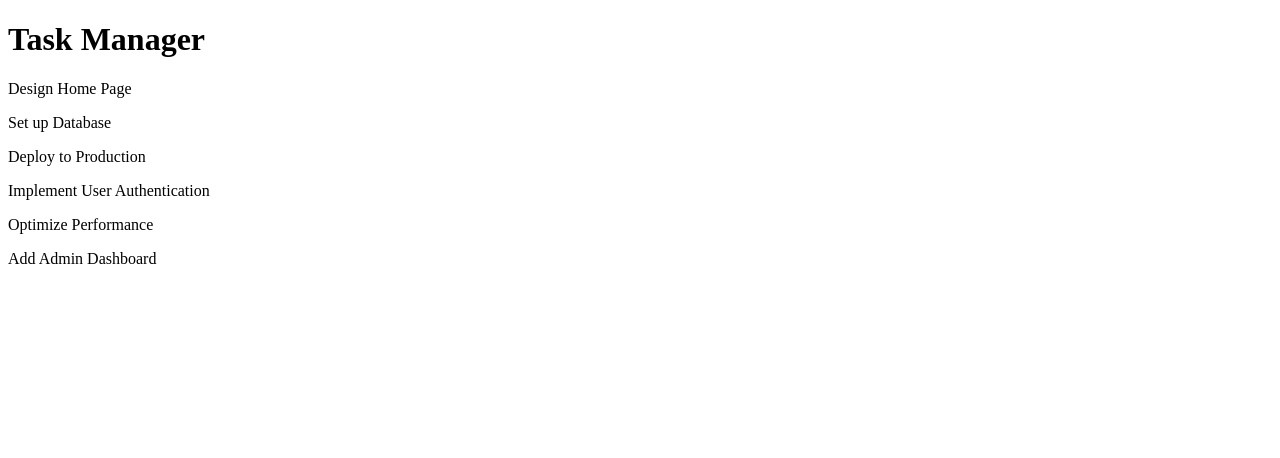
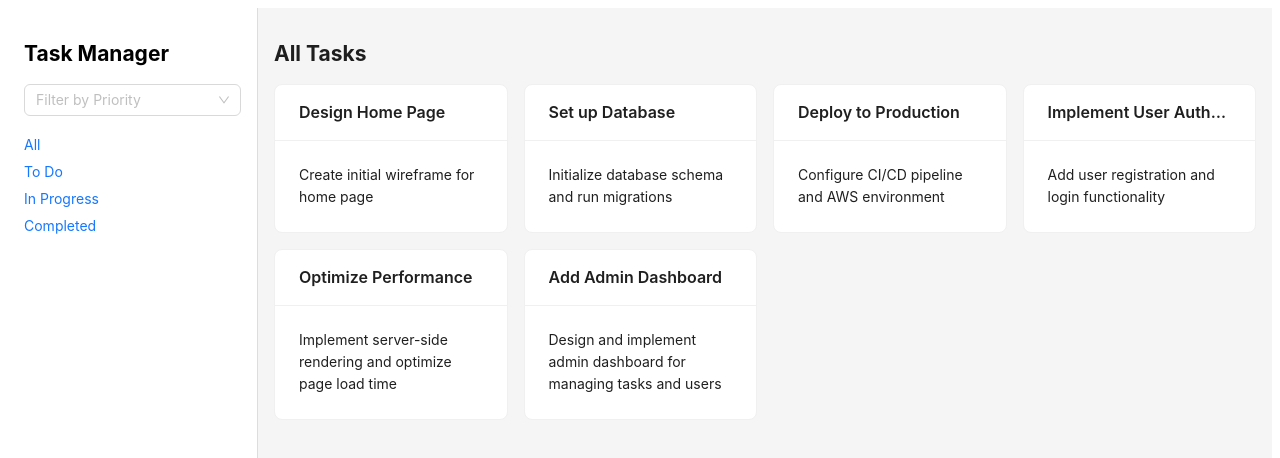
Before and after one commit to stojkov5/progress-tracker, a React (Vite) app: page / in a window 1280 px wide. Shown: the top 458 px of the page. Built offline with nearby package versions, Linux system fonts and the light colour scheme.

Commit message:
Added Sidebar, Priority Filter , and Status Links.

```diff
--- a/src/App.jsx
+++ /dev/null
@@ -1,5 +0,0 @@
-function App() {
-  return <></>;
-}
-
-export default App;
--- /dev/null
+++ b/src/components/PriorityFilter.jsx
@@ -0,0 +1,18 @@
+import { Select } from "antd";
+
+const PriorityFilter = ({ onChange }) => {
+  return (
+    <Select
+      placeholder="Filter by Priority"
+      style={{ width: "100%", marginBottom: 20 }}
+      onChange={onChange}
+      allowClear
+    >
+      <Select.Option value="High">High</Select.Option>
+      <Select.Option value="Medium">Medium</Select.Option>
+      <Select.Option value="Low">Low</Select.Option>
+    </Select>
+  );
+};
+
+export default PriorityFilter;
--- /dev/null
+++ b/src/components/Status.jsx
@@ -0,0 +1,14 @@
+import { Link } from "react-router-dom";
+
+const Status = () => {
+  return (
+    <nav style={{ display: "flex", flexDirection: "column", gap: "10px" }}>
+      <Link to="/">All</Link>
+      <Link to="/tasks/todo">To Do</Link>
+      <Link to="/tasks/in-progress">In Progress</Link>
+      <Link to="/tasks/completed">Completed</Link>
+    </nav>
+  );
+};
+
+export default Status;
--- /dev/null
+++ b/src/components/TaskShow.jsx
@@ -0,0 +1,48 @@
+import { Card, Row, Col } from "antd";
+import { useQuery } from "@tanstack/react-query";
+import { useParams, useOutletContext } from "react-router-dom";
+import { useMemo } from "react";
+
+const TaskShow = () => {
+  const { status } = useParams();
+  const [selectedPriority] = useOutletContext();
+
+  // Fetch tasks from JSON file
+  const { data: tasks = [], isLoading } = useQuery({
+    queryKey: ["tasks"],
+    queryFn: async () => {
+      const response = await fetch("/tasks.json");
+      return response.json();
+    },
+  });
+
+  // Filter tasks based on status and priority
+  const filteredTasks = useMemo(() => {
+    return tasks.filter(
+      (task) =>
+        (!status || task.status.toLowerCase().replace(" ", "-") === status) &&
+        (!selectedPriority || task.priority === selectedPriority)
+    );
+  }, [tasks, status, selectedPriority]);
+
+  if (isLoading) {
+    return <p>Loading...</p>;
+  }
+
+  return (
+    <div>
+      <h2>{status ? status.replace("-", " ").toUpperCase() + " Tasks" : "All Tasks"}</h2>
+
+      {/* Display Filtered Tasks */}
+      <Row gutter={[16, 16]}>
+        {filteredTasks.map((task) => (
+          <Col key={task.id} xs={24} sm={12} md={8} lg={6}>
+            <Card title={task.title}>{task.description}</Card>
+          </Col>
+        ))}
+      </Row>
+    </div>
+  );
+};
+
+export default TaskShow;
--- /dev/null
+++ b/src/layout/Layout.jsx
@@ -0,0 +1,35 @@
+import { Layout } from "antd";
+import { Outlet } from "react-router-dom";
+import { useState } from "react";
+import PriorityFilter from "../components/PriorityFilter";
+import Status from "../components/Status";
+
+const { Sider, Content } = Layout;
+
+const AppLayout = () => {
+  const [selectedPriority, setSelectedPriority] = useState(""); // Store priority filter
+
+  return (
+    <Layout style={{ minHeight: "100vh" }}>
+      {/* Sidebar */}
+      <Sider width={250} style={{ background: "#fff", padding: "16px", borderRight: "1px solid #ddd" }}>
+        <h2>Task Manager</h2>
+
+
+        <PriorityFilter onChange={setSelectedPriority} />
+
+
+        <Status/>
+      </Sider>
+
+
+      <Layout>
+        <Content style={{ padding: "16px" }}>
+          <Outlet context={[selectedPriority]} />
+        </Content>
+      </Layout>
+    </Layout>
+  );
+};
+
+export default AppLayout;
--- a/src/main.jsx
+++ b/src/main.jsx
@@ -4,13 +4,13 @@ import { QueryClient, QueryClientProvider } from "@tanstack/react-query";
 import { RouterProvider } from "react-router-dom";
 import routes from "./routes.jsx";
 import "./index.css";
-import Dashboard from "./pages/Dashboard.jsx";
+import Layout from "./layout/Layout.jsx";
 const queryClient = new QueryClient();
 createRoot(document.getElementById("root")).render(
   <StrictMode>
     <QueryClientProvider client={queryClient}>
       <RouterProvider router={routes}>
-        <Dashboard />
+        <Layout></Layout>
       </RouterProvider>
     </QueryClientProvider>
   </StrictMode>
--- a/src/pages/Dashboard.jsx
+++ /dev/null
@@ -1,24 +0,0 @@
-import { useQuery } from "@tanstack/react-query";
-
-const Dashboard = () => {
-  const { data: tasks = [], isLoading } = useQuery({
-    queryKey: ["tasks"],
-    queryFn: async () => {
-      const response = await fetch("/tasks.json");
-      return response.json();
-    },
-  });
-  return (
-    <div>
-      <h1>Task Manager</h1>
-
-      {isLoading ? (
-        <p>Loading tasks...</p>
-      ) : (
-        tasks.map((task) => <p key={task.id}>{task.title}</p>)
-      )}
-    </div>
-  );
-};
-
-export default Dashboard;
```
Also changed, not shown: src/routes.jsx (+13 -10 lines).
